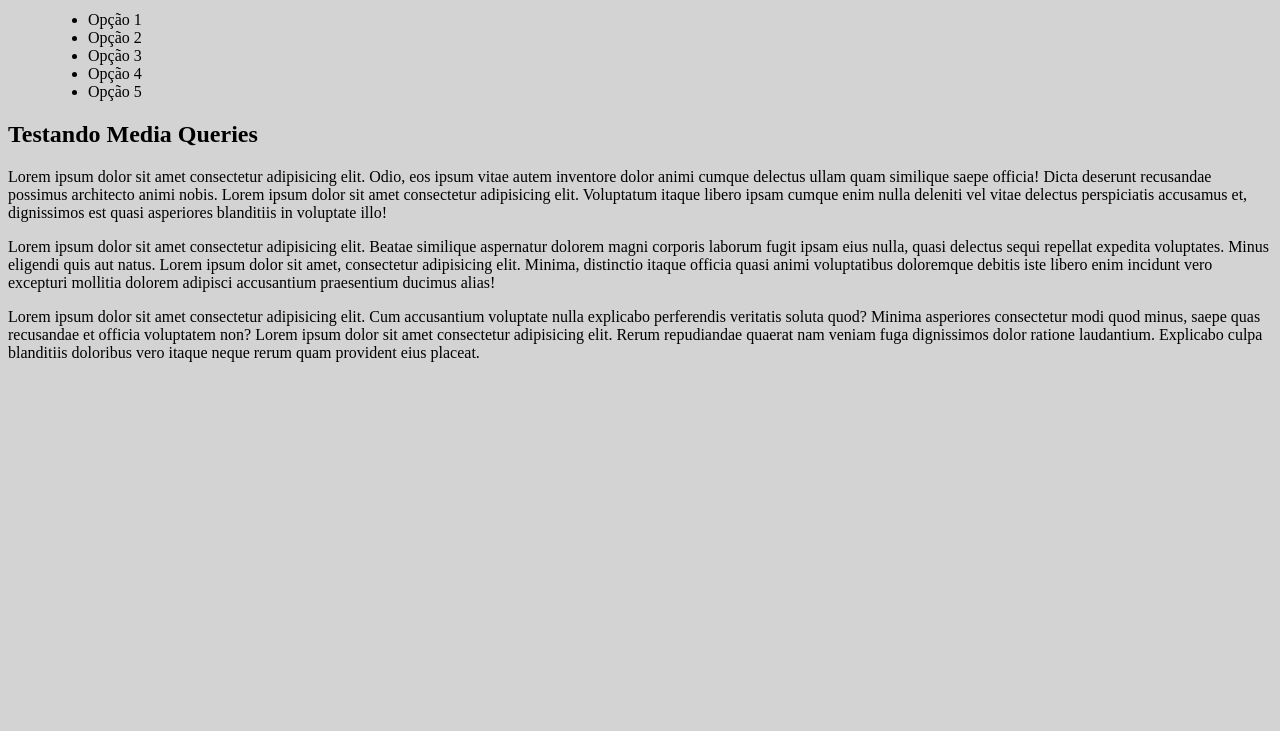
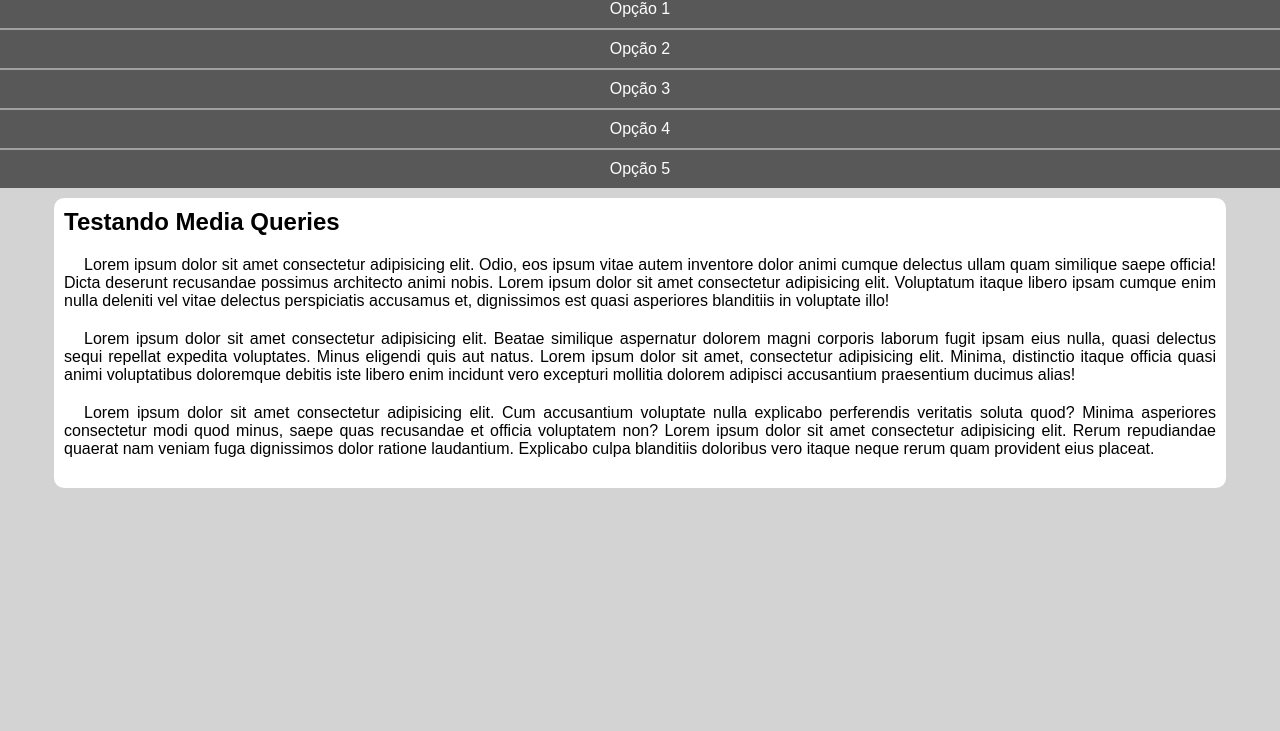
Before and after one commit to franciscojuniorflsjr/modulo-4-html-css, a plain HTML site: page ex.026/mq.005/index.html in a window 1280 px wide. Shown: the part 69-800 px from the top of the page. Drawn offline with Linux system fonts and the light colour scheme.

Commit message:
Criando estilo em css exercício mq005

```diff
--- a/ex.026/mq.005/estilos/style.css
+++ b/ex.026/mq.005/estilos/style.css
@@ -1,5 +1,63 @@
 @charset "UTF-8";
+/* Versão Mongol Frist (Celular) */
+*{
+    font-family: Arial, Helvetica, sans-serif;
+    margin: 0px;
+    padding: 0px;
+}
 
 body, html {
     background-color: lightgray;
 }
+
+header {
+    background-color: gray;
+
+}
+
+header > h1 {
+   padding: 10px;
+   text-align: center;
+}
+
+menu {
+    display: block;
+}
+
+menu ul {
+    list-style-type: none;
+}
+
+menu > ul >li > a {
+    display: block;
+    padding: 10px;
+    text-decoration: none;
+    text-align: center;
+    background-color: rgb(88, 88, 88);
+    color: white;
+    border-top: 2px solid rgb(161, 160, 160);
+}
+
+menu > ul > li > a:hover{
+background-color: gray;
+
+}
+
+main {
+    width: 90vw;
+    background-color: white;
+    margin: auto;
+    margin-top: 10px;
+    padding: 10px;
+    border-radius: 10px;
+
+}
+article >h2 {
+    padding-bottom: 20px;
+}
+
+article > p {
+    text-align: justify;
+    margin-bottom: 20px;
+    text-indent: 20px;
+}
--- a/ex.026/mq.005/index.html
+++ b/ex.026/mq.005/index.html
@@ -12,11 +12,11 @@
     <h1>Meu Site</h1>
     <menu>
         <ul>
-            <li><a href="#"></a>Opção 1</li>
-            <li><a href="#"></a>Opção 2 </li>
-            <li><a href="#"></a>Opção 3</li>
-            <li><a href="#"></a>Opção 4</li>
-            <li><a href="#"></a>Opção 5</li>
+            <li><a href="#">Opção 1</a></li>
+            <li><a href="#">Opção 2</a></li>
+            <li><a href="#">Opção 3</a></li>
+            <li><a href="#">Opção 4</a></li>
+            <li><a href="#">Opção 5</a></li>
         </ul>
     </menu>
     </header>
```
